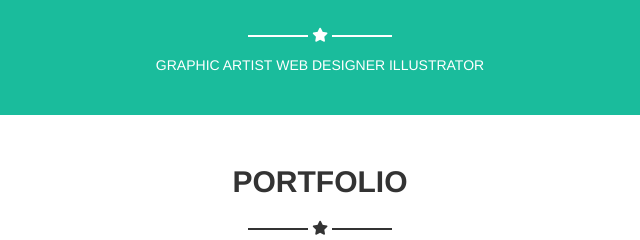
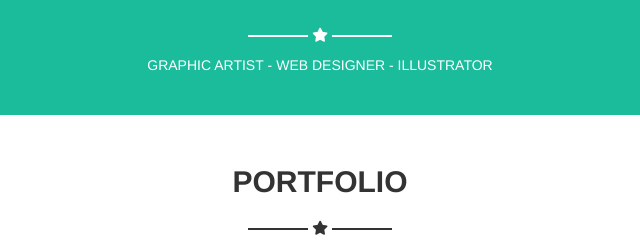
Before and after one commit to Carnicero90/-html-css-bootstrap-freelancer, a plain HTML site: page index.html in a window 1280 px wide. Shown: the part 375-615 px from the top of the page, 320-960 px from the left. Drawn offline with nearby package versions, Linux system fonts and the light colour scheme.

Commit message:
aggiunti trattini tra li in prima sezione main, validato tutto

```diff
--- a/css/style.css
+++ b/css/style.css
@@ -96,6 +96,12 @@ section.azure,
     height: 200px;
 }
 
+/* Start */
+
+.dashed li:nth-of-type(1n + 2)::before {
+    content: " - ";
+}
+
 /* Portfolio */
 
 .top-pad {
--- a/index.html
+++ b/index.html
@@ -39,7 +39,7 @@
                     <div class="starred-divider">
                         <i class="fas fa-star"></i>
                     </div>
-                    <ul class="inline-ul text-uppercase">
+                    <ul class="inline-ul text-uppercase dashed">
                         <!-- boootstrap da un padding di default alle ul? -->
                         <li>Graphic artist</li>
                         <li>web designer</li>
```
